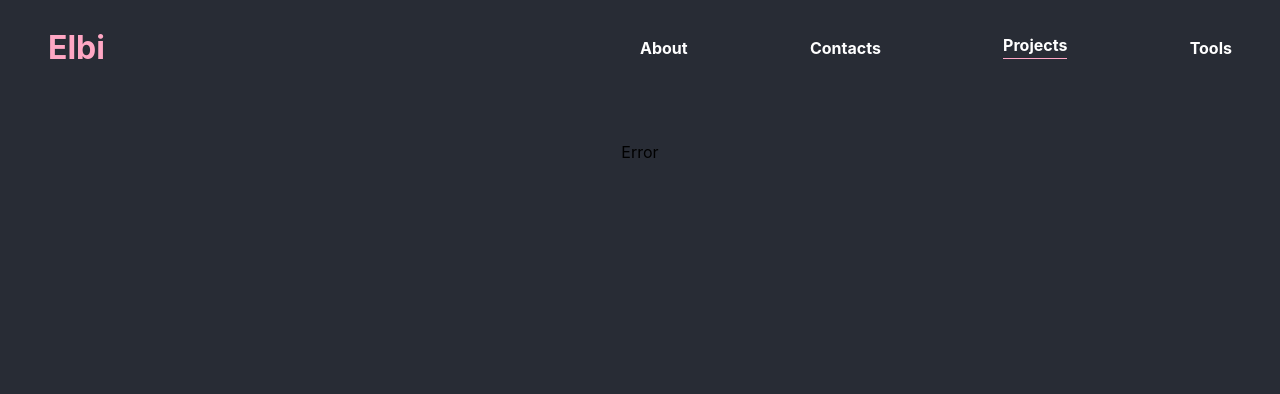
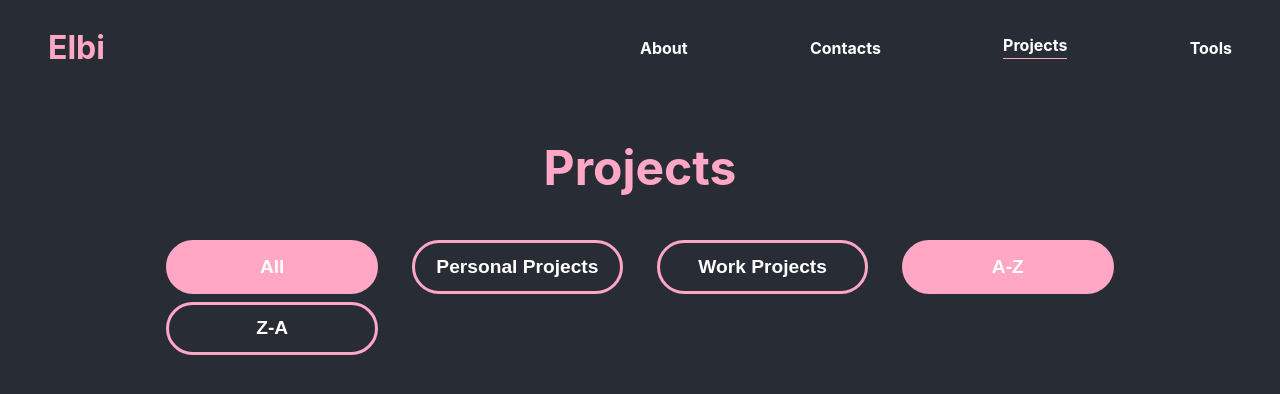
Before and after one commit to ElbiGans04/new-portofolio, a Next.js app: page /projects in a window 1280 px wide. Shown: the top 394 px of the page. Built offline with nearby package versions, Linux system fonts and the light colour scheme; no server answers; the database is empty.

Commit message:
menambahkan error handling pada halaman project

```diff
--- a/pages/api/projects.js
+++ b/pages/api/projects.js
@@ -10,10 +10,11 @@ export default async function handler(req, res) {
       case 'GET':
         try {
           const projects = await Project.find({}) /* find all the data in our database */
-          res.status(200).json({ success: true, data: projects })
-          // setTimeout(() => {
+          // res.status(200).json({ success: true, data: projects })
+          setTimeout(() => {
+            res.status(200).json({ success: true, data: projects })
 
-          // }, 5000)
+          }, 3000)
         } catch (error) {
           res.status(400).json({ success: false })
         }
--- a/pages/projects.js
+++ b/pages/projects.js
@@ -33,15 +33,17 @@ const listActions = [
 
 function Projects() {
   const [state, dispatch] = useReducer(reducer, {
+    // status : iddle, loding, error
     status: "iddle",
     projects: [],
     activeActions: ["A1", "ASC"],
-    error: false,
+    refetch: false,
   });
+
 
   useEffect(() => {
     // Mencegah kondisi balapan
-    if (state.status === "iddle") {
+    if (state.status !== "loading") {
       // Mencegah react menyetel state ketika sudah pindah halaman
       let didCancel = false;
       async function getData() {
@@ -49,13 +51,13 @@ function Projects() {
           // ubah state
           dispatch({ type: "initial" });
 
-          throw new Error('ffff')
-
           const fetchProjects = await (
             await fetch(
               `/api/projects?type=${state.activeActions[0]}&order=${state.activeActions[1]}`
             )
           ).json();
+
+          console.log(fetchProjects, didCancel)
 
           // ubah state setelah finish tetapi cek dulu apakah halamannya berganti
           if (!didCancel) {
@@ -76,7 +78,7 @@ function Projects() {
         didCancel = true;
       };
     }
-  }, [state.activeActions]);
+  }, [state.activeActions, state.refetch]);
 
   const handleAction = (e, typeButton, buttonValue) => {
     let validValue = false;
@@ -89,7 +91,7 @@ function Projects() {
     }
 
     // Untuk sementara kita abaikan dulu jika tidak valid
-    if (!validValue || !validType) alert("Error");
+    if (!validValue || !validType) alert("Error invalid value");
 
     // Setel state terbaru
     const newActiveActions = [...state.activeActions];
@@ -105,10 +107,6 @@ function Projects() {
       <Head>
         <title>Projects I've made</title>
       </Head>
-      {state.error === true ? (
-        <h1>Error</h1>
-      ) : (
-        <React.Fragment>
       <Text size={3}>
           <span>Projects</span>
         </Text>
@@ -121,9 +119,9 @@ function Projects() {
                 return (
                   <ActionActive
                     className={
-                      state.status === "loading" ? "cursor-notAllowed" : ""
+                      state.status !== 'iddle' ? "cursor-notAllowed" : ""
                     }
-                    disabled={state.status === "loading" ? true : false}
+                    disabled={state.status !== 'iddle' ? true : false}
                     key={index}
                     onClick={(event) =>
                       handleAction(event, value.type, value.value)
@@ -136,9 +134,9 @@ function Projects() {
                 return (
                   <Action
                     className={
-                      state.status === "loading" ? "cursor-notAllowed" : ""
+                      state.status !== 'iddle' ? "cursor-notAllowed" : ""
                     }
-                    disabled={state.status === "loading" ? true : false}
+                    disabled={state.status !== 'iddle' ? true : false}
                     key={index}
                     key={index}
                     onClick={(event) =>
@@ -151,6 +149,12 @@ function Projects() {
               }
           })}
         </ContainerActions>
+
+      {/* Error handling */}
+      {state.status === 'error' ? (
+        <Action onClick={() => dispatch({type: 'refetch'})}><Text size={1.2}><span>Click here to refresh</span></Text></Action>
+      ) : (
+        <React.Fragment>
           {state.status === "loading" ? (
             <div className="loader"></div>
           ) : (
@@ -173,11 +177,13 @@ function reducer(state, action) {
     case "initial":
       return { ...state, status: "loading" };
     case "projects":
-      return { ...state, projects: action.payload.projects, status: "iddle" };
+      return { ...state, projects: action.payload.projects, status: "iddle", refetch: false };
     case "action":
-      return { ...state, activeActions: action.payload.actions };
+      return { ...state, activeActions: action.payload.actions, refetch: false };
     case "error":
-      return { ...state, error: true };
+      return { ...state, status: 'error', refetch: false };
+    case "refetch":
+      return { ...state, refetch: true };
     default:
       return { ...state };
   }
@@ -210,7 +216,7 @@ const Action = styled.button`
   font-weight: bold;
   color: white;
   border: 0.2rem solid var(--pink);
-  padding: 0.5rem;
+  padding: 0.8rem;
   margin: 0 0.8rem;
   cursor: pointer;
 
--- a/styles/globals.css
+++ b/styles/globals.css
@@ -23,6 +23,7 @@ a {
 
 .cursor-notAllowed {
   cursor: not-allowed!important;
+  opacity: .8;
 }
 
 /* Loader */
```
Lines whose indentation alone changed are shown as unchanged.
